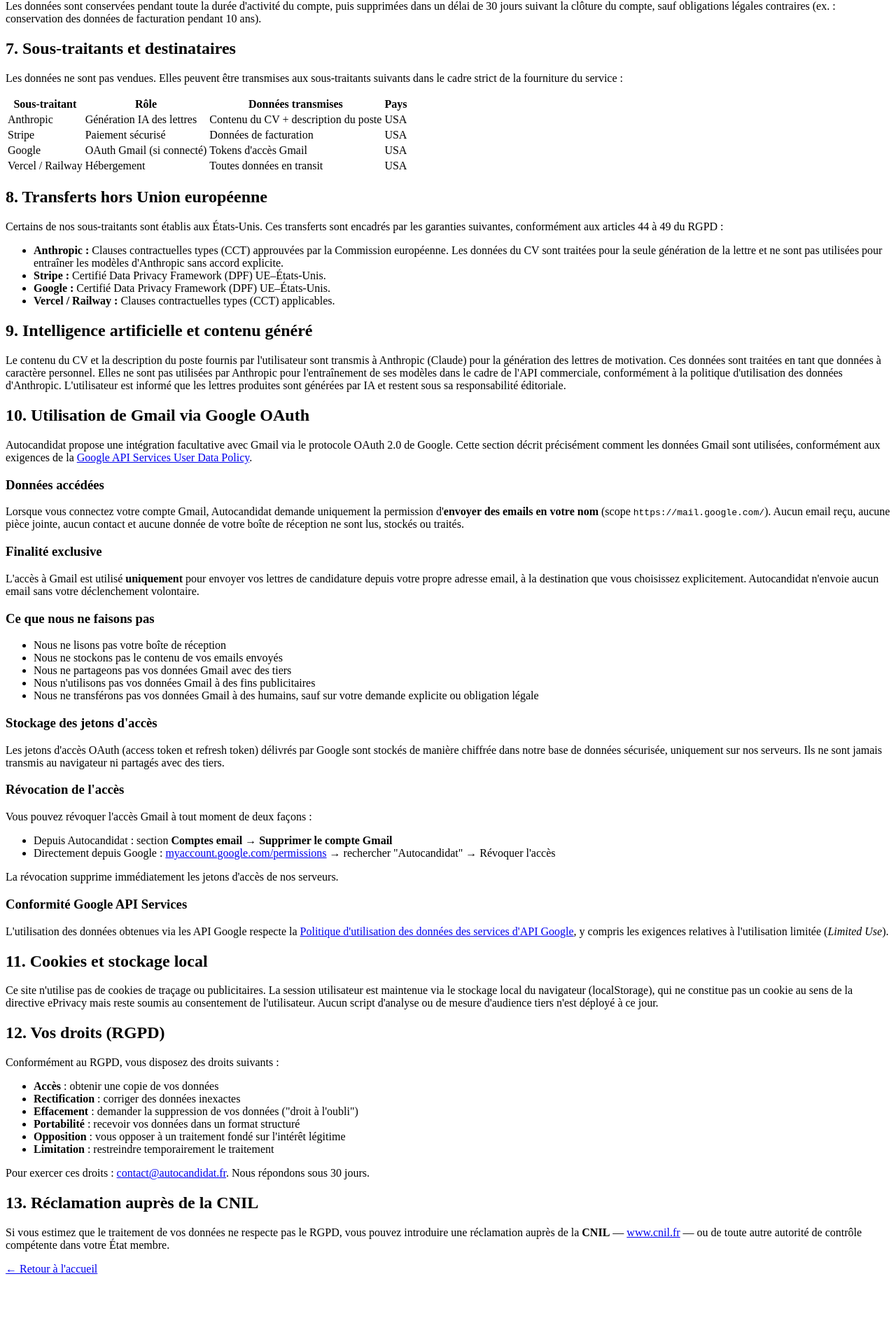
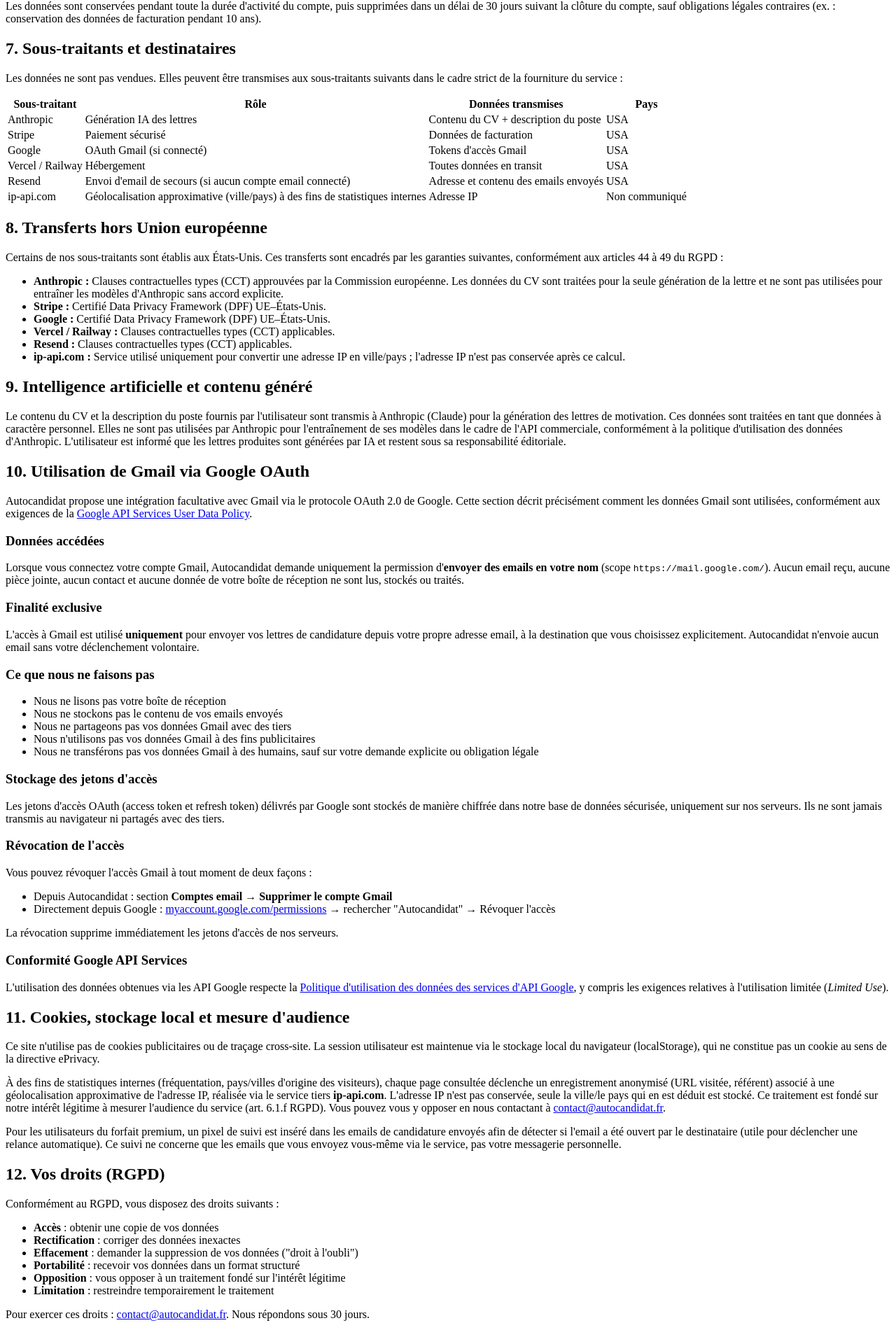
Before and after one commit to stelidico/AutoCandidat, a React (Vite) app in the folder client/: page /privacy in a window 1280 px wide. Shown: the part 876-2786 px from the top of the page at 70% size. Before the commit the page ends 2706 px from the top, so only its background shows below. Built offline with nearby package versions, Linux system fonts and the light colour scheme; no server answers; the HTML template or start-up script is replaced by a standard one.

Commit message:
Corrige les incoherences juridiques : FAQ vs CGU (remboursement, partage de donnees), documentation honnete du tracking (ip-api, pixel email)

```diff
--- a/client/src/pages/LandingPage.jsx
+++ b/client/src/pages/LandingPage.jsx
@@ -63,14 +63,14 @@
 
 const FAQS = [
   { q: 'Comment fonctionne la génération de lettre ?', a: 'Notre IA analyse votre CV et la description du poste pour créer une lettre personnalisée. Elle met en avant vos compétences pertinentes, utilise des mots-clés ATS et adapte le ton selon vos préférences.' },
-  { q: 'Mes données sont-elles sécurisées ?', a: 'Oui. Votre CV et vos lettres sont stockés de façon chiffrée. Nous ne partageons jamais vos données avec des tiers. Vous pouvez supprimer votre compte et toutes vos données à tout moment.' },
+  { q: 'Mes données sont-elles sécurisées ?', a: 'Oui. Vos identifiants et jetons de connexion sont stockés de façon chiffrée. Nous ne vendons jamais vos données et ne les partageons qu\'avec les prestataires strictement nécessaires au fonctionnement du service (génération IA, paiement, envoi d\'email — voir notre politique de confidentialité). Vous pouvez supprimer votre compte et toutes vos données à tout moment.' },
   { q: 'Faut-il un abonnement pour commencer ?', a: 'Non. Vous commencez avec 10 candidatures gratuites à l\'inscription. Ensuite, achetez uniquement des crédits selon vos besoins (19,99€ pour 80 candidatures, 49,99€ pour 150 avec toutes les fonctionnalités avancées). Pas d\'abonnement imposé, sans engagement.' },
   { q: 'Puis-je envoyer des candidatures depuis ma propre adresse email ?', a: 'Oui. Vous pouvez connecter votre compte Gmail via OAuth ou configurer un compte SMTP (Orange, SFR, Outlook...) pour envoyer vos candidatures depuis votre propre adresse.' },
   { q: 'Les lettres sont-elles vraiment personnalisées ?', a: 'Oui. Chaque lettre est générée en combinant vos expériences, vos compétences spécifiques et les exigences de l\'offre. Vous pouvez ensuite l\'éditer, changer le ton ou demander une réécriture.' },
   { q: 'Dans quelles langues la lettre peut-elle être générée ?', a: 'La lettre est générée en français par défaut. Vous pouvez demander une version en anglais ou dans une autre langue en ajoutant une instruction lors de la génération (ex : "Rédige la lettre en anglais").' },
   { q: 'Puis-je modifier la lettre générée ?', a: 'Oui, vous pouvez éditer directement le texte ou demander une réécriture avec une instruction précise (ex : "Sois plus enthousiaste", "Mentionne mes 5 ans d\'expérience"). Vous pouvez régénérer à volonté.' },
   { q: 'Que se passe-t-il si je n\'utilise pas tous mes crédits ?', a: 'Vos crédits ne sont pas limités dans le temps. Ils restent disponibles indéfiniment sur votre compte, sans date d\'expiration.' },
-  { q: 'Y a-t-il une garantie de remboursement ?', a: 'Oui. Si vous n\'êtes pas satisfait dans les 7 jours suivant votre achat, contactez-nous à contact@autocandidat.fr et nous vous rembourserons intégralement, sans questions.' },
+  { q: 'Y a-t-il une garantie de remboursement ?', a: 'Les crédits achetés sont des paiements uniques et ne sont pas remboursables une fois utilisés. En cas de dysfonctionnement technique avéré empêchant l\'utilisation de vos crédits, contactez-nous à contact@autocandidat.fr : nous étudions un remboursement au prorata ou une compensation en crédits (voir nos CGV).' },
 ];
 
 // ─── Composants ───────────────────────────────────────────────────────────────
--- a/client/src/pages/PrivacyPage.jsx
+++ b/client/src/pages/PrivacyPage.jsx
@@ -11,7 +11,7 @@
         <div className="bg-white rounded-2xl border border-gray-200 p-8 space-y-8">
           <div>
             <h1 className="text-2xl font-bold text-gray-900 mb-1">Politique de confidentialité</h1>
-            <p className="text-sm text-gray-400">Dernière mise à jour : mars 2026</p>
+            <p className="text-sm text-gray-400">Dernière mise à jour : juillet 2026</p>
           </div>
 
           <section className="space-y-2">
@@ -105,6 +105,18 @@
                     <td className="px-3 py-2 border border-gray-200 text-gray-600">Toutes données en transit</td>
                     <td className="px-3 py-2 border border-gray-200 text-gray-600">USA</td>
                   </tr>
+                  <tr>
+                    <td className="px-3 py-2 border border-gray-200 font-medium">Resend</td>
+                    <td className="px-3 py-2 border border-gray-200 text-gray-600">Envoi d'email de secours (si aucun compte email connecté)</td>
+                    <td className="px-3 py-2 border border-gray-200 text-gray-600">Adresse et contenu des emails envoyés</td>
+                    <td className="px-3 py-2 border border-gray-200 text-gray-600">USA</td>
+                  </tr>
+                  <tr>
+                    <td className="px-3 py-2 border border-gray-200 font-medium">ip-api.com</td>
+                    <td className="px-3 py-2 border border-gray-200 text-gray-600">Géolocalisation approximative (ville/pays) à des fins de statistiques internes</td>
+                    <td className="px-3 py-2 border border-gray-200 text-gray-600">Adresse IP</td>
+                    <td className="px-3 py-2 border border-gray-200 text-gray-600">Non communiqué</td>
+                  </tr>
                 </tbody>
               </table>
             </div>
@@ -120,6 +132,8 @@
               <li><strong>Stripe :</strong> Certifié Data Privacy Framework (DPF) UE–États-Unis.</li>
               <li><strong>Google :</strong> Certifié Data Privacy Framework (DPF) UE–États-Unis.</li>
               <li><strong>Vercel / Railway :</strong> Clauses contractuelles types (CCT) applicables.</li>
+              <li><strong>Resend :</strong> Clauses contractuelles types (CCT) applicables.</li>
+              <li><strong>ip-api.com :</strong> Service utilisé uniquement pour convertir une adresse IP en ville/pays ; l'adresse IP n'est pas conservée après ce calcul.</li>
             </ul>
           </section>
 
@@ -179,10 +193,16 @@
           </section>
 
           <section className="space-y-2">
-            <h2 className="text-base font-semibold text-gray-800">11. Cookies et stockage local</h2>
+            <h2 className="text-base font-semibold text-gray-800">11. Cookies, stockage local et mesure d'audience</h2>
 
             <p className="text-sm text-gray-600">
-              Ce site n'utilise pas de cookies de traçage ou publicitaires. La session utilisateur est maintenue via le stockage local du navigateur (localStorage), qui ne constitue pas un cookie au sens de la directive ePrivacy mais reste soumis au consentement de l'utilisateur. Aucun script d'analyse ou de mesure d'audience tiers n'est déployé à ce jour.
+              Ce site n'utilise pas de cookies publicitaires ou de traçage cross-site. La session utilisateur est maintenue via le stockage local du navigateur (localStorage), qui ne constitue pas un cookie au sens de la directive ePrivacy.
+            </p>
+            <p className="text-sm text-gray-600">
+              À des fins de statistiques internes (fréquentation, pays/villes d'origine des visiteurs), chaque page consultée déclenche un enregistrement anonymisé (URL visitée, référent) associé à une géolocalisation approximative de l'adresse IP, réalisée via le service tiers <strong>ip-api.com</strong>. L'adresse IP n'est pas conservée, seule la ville/le pays qui en est déduit est stocké. Ce traitement est fondé sur notre intérêt légitime à mesurer l'audience du service (art. 6.1.f RGPD). Vous pouvez vous y opposer en nous contactant à <a href="mailto:contact@autocandidat.fr" className="text-indigo-600 hover:underline">contact@autocandidat.fr</a>.
+            </p>
+            <p className="text-sm text-gray-600">
+              Pour les utilisateurs du forfait premium, un pixel de suivi est inséré dans les emails de candidature envoyés afin de détecter si l'email a été ouvert par le destinataire (utile pour déclencher une relance automatique). Ce suivi ne concerne que les emails que vous envoyez vous-même via le service, pas votre messagerie personnelle.
             </p>
           </section>
 
```
